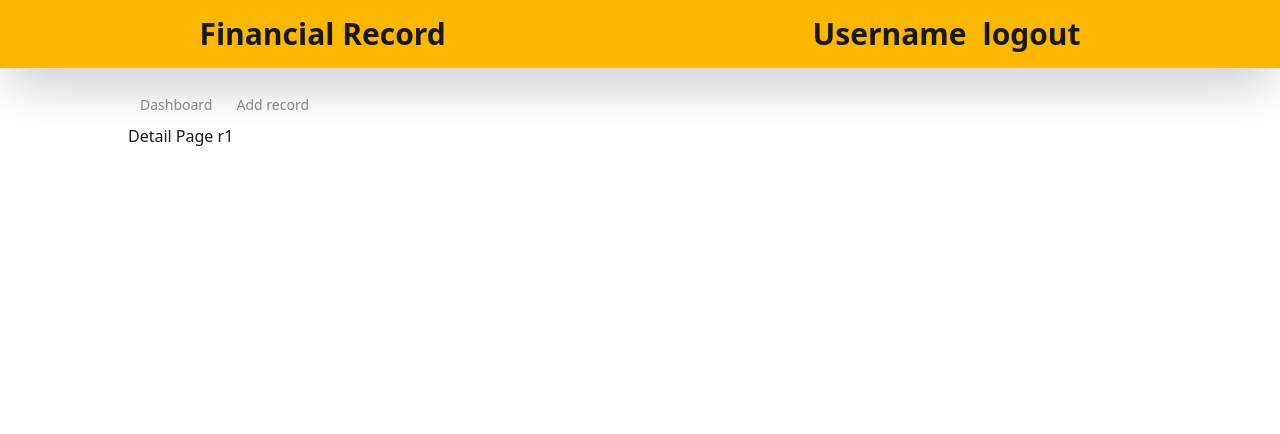
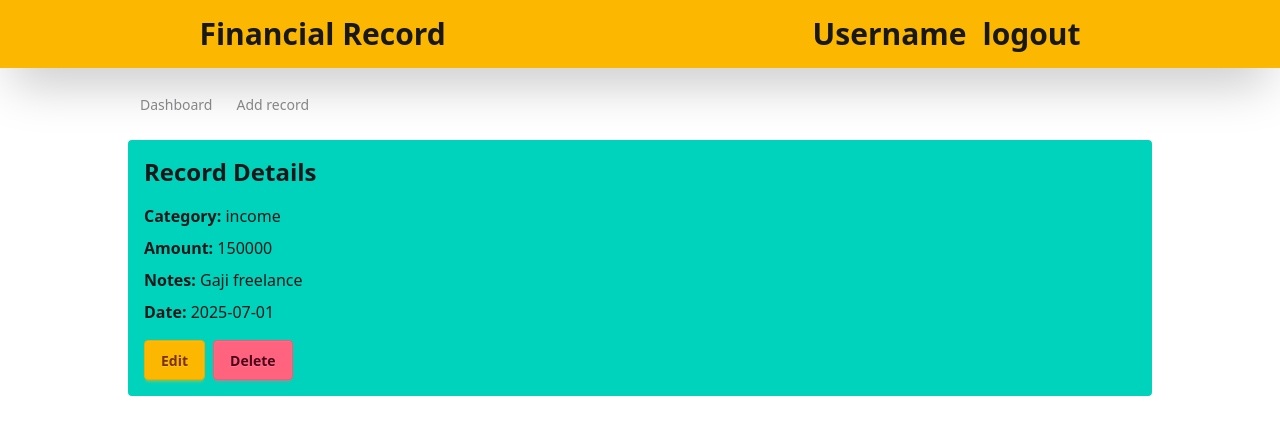
Before and after one commit to Egar19/ancord-fe, a React (Vite) app: page /record/r1 in a window 1280 px wide. Shown: the top 434 px of the page. Built offline with nearby package versions, Linux system fonts and the light colour scheme.

Commit message:
Updating detail page

```diff
--- a/index.html
+++ b/index.html
@@ -4,7 +4,7 @@
     <meta charset="UTF-8" />
     <link rel="icon" type="image/svg+xml" href="/vite.svg" />
     <meta name="viewport" content="width=device-width, initial-scale=1.0" />
-    <title>Pencatatan keuangan</title>
+    <title>Financial Record</title>
   </head>
   <body>
     <div id="root"></div>
--- a/src/App.jsx
+++ b/src/App.jsx
@@ -7,8 +7,8 @@ import Navigation from './components/Navigation';
 import AddRecordPage from './pages/AddRecordPage';
 import RegisterPage from './pages/RegisterPage';
 import DashboardPage from './pages/DashboardPage';
+import DetailPage from './pages/DetailPage';
 import { getRecords } from './utils';
-import DetailPage from './pages/DetailPage';
 
 const App = () => {
   const location = useLocation();
@@ -22,15 +22,23 @@ const App = () => {
   const totalIncome = records
     .filter((record) => record.type === 'income')
     .reduce((acc, record) => acc + record.amount, 0);
-
   const totalOutcome = records
     .filter((record) => record.type === 'outcome')
     .reduce((acc, record) => acc + record.amount, 0);
-
   const balance = totalIncome - totalOutcome;
 
-  const handleAddRecord = (newRecord) => {
-    setRecords((prevRecords) => [newRecord, ...prevRecords]);
+  const handleAddRecord = (record) => {
+    setRecords([record, ...records]);
+  };
+
+  const handleDeleteRecord = (id) => {
+    setRecords(records.filter((r) => r.id !== id));
+  };
+
+  const handleUpdateRecord = (id, updatedData) => {
+    setRecords(
+      records.map((r) => (r.id === id ? { ...r, ...updatedData } : r))
+    );
   };
 
   return (
@@ -55,9 +63,18 @@ const App = () => {
             path='/addrecord'
             element={<AddRecordPage onAddRecord={handleAddRecord} />}
           />
+          <Route
+            path='/record/:id'
+            element={
+              <DetailPage
+                records={records}
+                onDelete={handleDeleteRecord}
+                onUpdate={handleUpdateRecord}
+              />
+            }
+          />
           <Route path='/login' element={<LoginPage />} />
           <Route path='/register' element={<RegisterPage />} />
-          <Route path='/record/:id' element={<DetailPage />} />
         </Routes>
       </main>
     </>
--- a/src/components/AddRecordInput.jsx
+++ b/src/components/RecordInput.jsx
@@ -1,4 +1,4 @@
-const AddRecordInput = ({
+const RecordInput = ({
   category,
   onCategoryChange,
   amount,
@@ -8,29 +8,38 @@ const AddRecordInput = ({
   date,
   onDateChange,
   onSubmit,
+  titleLabel = 'Add Record',
+  submitLabel = 'Add Record',
+  onCancel,
 }) => {
   return (
     <form onSubmit={onSubmit}>
       <fieldset className="fieldset bg-base-200 border-base-300 rounded-box max-w-2xl mx-auto border p-4">
-        <legend className="fieldset-legend text-2xl">Add Record</legend>
+        <legend className="fieldset-legend text-2xl">
+          {titleLabel}
+        </legend>
 
-        {/* Kategori */}
+        {/* Category */}
         <label className="label">
           <span className="label-text">Category</span>
         </label>
-        <select className="select w-full" value={category} onChange={onCategoryChange}>
+        <select
+          className="select w-full"
+          value={category}
+          onChange={onCategoryChange}
+        >
           <option value="income">Income</option>
           <option value="outcome">Outcome</option>
         </select>
 
-        {/* Nominal */}
+        {/* Amount */}
         <label className="label mt-4">
           <span className="label-text">Amount</span>
         </label>
         <input
           type="number"
           className="input w-full"
-          placeholder="Masukkan jumlah"
+          placeholder="Enter amount"
           value={amount}
           onChange={onAmountChange}
         />
@@ -41,12 +50,12 @@ const AddRecordInput = ({
         </label>
         <textarea
           className="textarea w-full"
-          placeholder="Tambahkan catatan"
+          placeholder="Add notes"
           value={notes}
           onChange={onNotesChange}
         ></textarea>
 
-        {/* Tanggal */}
+        {/* Date */}
         <label className="label mt-4">
           <span className="label-text">Date</span>
         </label>
@@ -57,13 +66,24 @@ const AddRecordInput = ({
           onChange={onDateChange}
         />
 
-        {/* Submit */}
-        <button type="submit" className="btn btn-success my-4">
-          Tambah Record
-        </button>
+        {/* Buttons */}
+        <div className="mt-4 flex gap-2">
+          <button type="submit" className="btn btn-success">
+            {submitLabel}
+          </button>
+          {onCancel && (
+            <button
+              type="button"
+              className="btn btn-ghost"
+              onClick={onCancel}
+            >
+              Cancel
+            </button>
+          )}
+        </div>
       </fieldset>
     </form>
   );
 };
 
-export default AddRecordInput;
+export default RecordInput;
--- a/src/pages/AddRecordPage.jsx
+++ b/src/pages/AddRecordPage.jsx
@@ -1,5 +1,5 @@
 import { useInput } from "../hooks/useInput";
-import AddRecordInput from "../components/AddRecordInput";
+import RecordInput from "../components/RecordInput";
 
 const AddRecordPage = ({ onAddRecord }) => {
   const [category, setCategory] = useInput("income");
@@ -10,13 +10,13 @@ const AddRecordPage = ({ onAddRecord }) => {
   const handleSubmit = (e) => {
     e.preventDefault();
 
-    // Validasi: tidak boleh ada yang kosong
+    // Validation: All fields must be filled
     if (!amount || Number(amount) <= 0 || notes.trim() === "" || date.trim() === "") {
-      alert("Form belum lengkap!");
+      alert("Please complete all required fields.");
       return;
     }
 
-    // Buat record baru
+    // Create new record
     const newRecord = {
       id: Date.now().toString(),
       type: category,
@@ -26,9 +26,9 @@ const AddRecordPage = ({ onAddRecord }) => {
     };
 
     onAddRecord(newRecord);
-    alert("Record berhasil ditambahkan!");
+    alert("Record successfully added!");
 
-    // Reset form
+    // Reset form to default values
     setCategory({ target: { value: "income" } });
     setAmount({ target: { value: 0 } });
     setNotes({ target: { value: "" } });
@@ -36,7 +36,7 @@ const AddRecordPage = ({ onAddRecord }) => {
   };
 
   return (
-    <AddRecordInput
+    <RecordInput
       category={category}
       onCategoryChange={setCategory}
       amount={amount}
@@ -46,6 +46,7 @@ const AddRecordPage = ({ onAddRecord }) => {
       date={date}
       onDateChange={setDate}
       onSubmit={handleSubmit}
+      submitLabel="Add Record"
     />
   );
 };
--- a/src/pages/DetailPage.jsx
+++ b/src/pages/DetailPage.jsx
@@ -1,12 +1,83 @@
-import { useParams } from 'react-router-dom'
+import { useParams, useNavigate } from 'react-router-dom';
+import { useState } from 'react';
+import RecordInput from '../components/RecordInput';
 
-const DetailPage = () => {
+const DetailPage = ({ records, onDelete, onUpdate }) => {
+  const { id } = useParams();
+  const navigate = useNavigate();
 
-  const {id} = useParams();
+  const record = records.find((r) => r.id === id);
+
+  const [isEditing, setIsEditing] = useState(false);
+  const [editData, setEditData] = useState({
+    type: record?.type || 'income',
+    amount: record?.amount || 0,
+    notes: record?.notes || '',
+    date: record?.date || '',
+  });
+
+  if (!record) return <p className='text-center mt-8'>Record not found.</p>;
+
+  const handleDelete = () => {
+    if (confirm('Are you sure you want to delete this record?')) {
+      onDelete(id);
+      alert('Record deleted');
+      navigate('/dashboard');
+    }
+  };
+
+  const handleUpdate = (e) => {
+    e.preventDefault();
+    onUpdate(id, editData);
+    alert('Record updated');
+    setIsEditing(false);
+  };
 
   return (
-    <h2>Detail Page {id} </h2>
-  )
-}
+    <>
+      {isEditing ? (
+        <RecordInput
+          titleLabel='Edit Record'
+          category={editData.type}
+          onCategoryChange={(e) => setEditData({ ...editData, type: e.target.value })}
+          amount={editData.amount}
+          onAmountChange={(e) => setEditData({ ...editData, amount: Number(e.target.value) })}
+          notes={editData.notes}
+          onNotesChange={(e) => setEditData({ ...editData, notes: e.target.value })}
+          date={editData.date}
+          onDateChange={(e) => setEditData({ ...editData, date: e.target.value })}
+          onSubmit={handleUpdate}
+          submitLabel='Save Changes'
+          onCancel={() => setIsEditing(false)}
+        />
+      ) : (
+        <div className='space-y-2 bg-accent rounded p-4 my-4'>
+          <h2 className='text-2xl font-semibold mb-4'>Record Details</h2>
+          <p>
+            <strong>Category:</strong> {record.type}
+          </p>
+          <p>
+            <strong>Amount:</strong> {record.amount}
+          </p>
+          <p>
+            <strong>Notes:</strong> {record.notes}
+          </p>
+          <p>
+            <strong>Date:</strong> {record.date}
+          </p>
 
-export default DetailPage
+          <div className='mt-4 flex gap-2'>
+            <button className='btn btn-warning' onClick={() => setIsEditing(true)}>
+              Edit
+            </button>
+            <button className='btn btn-error' onClick={handleDelete}>
+              Delete
+            </button>
+          </div>
+        </div>
+      )}
+    </>
+  );
+};
+
+export default DetailPage;
```
